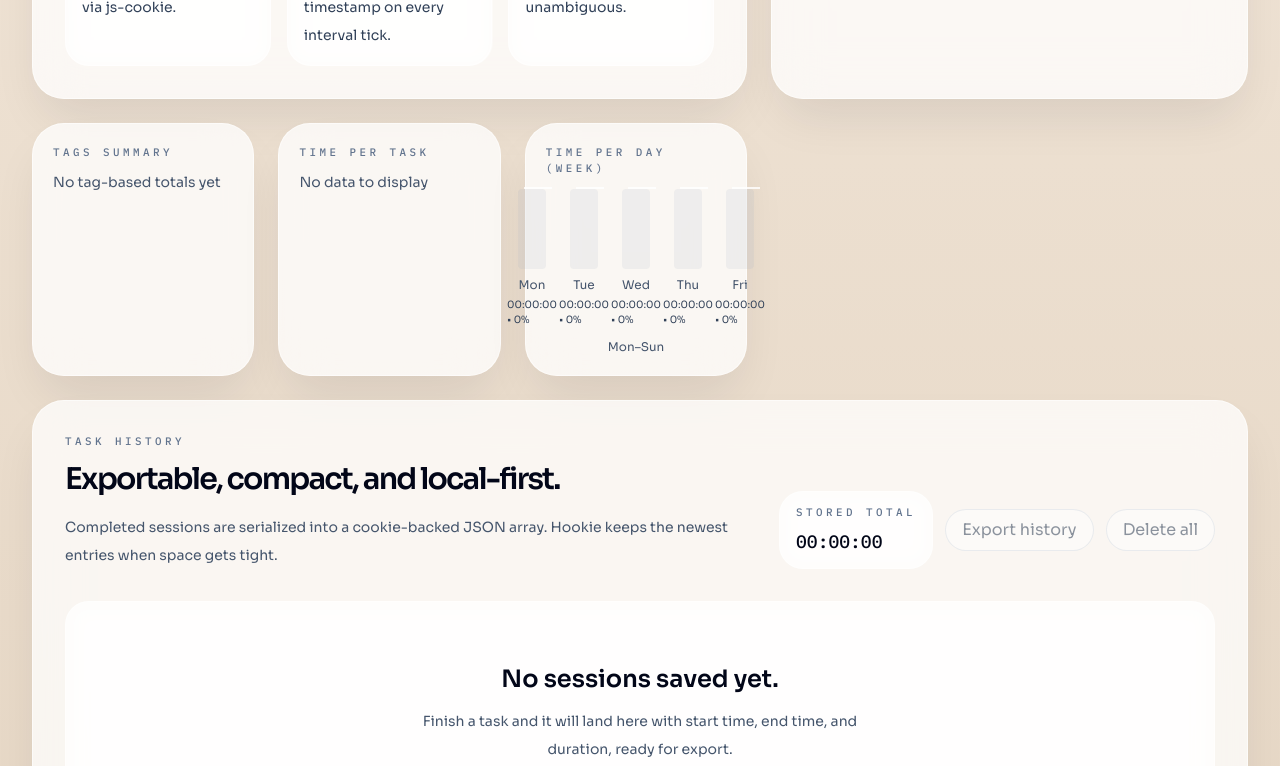
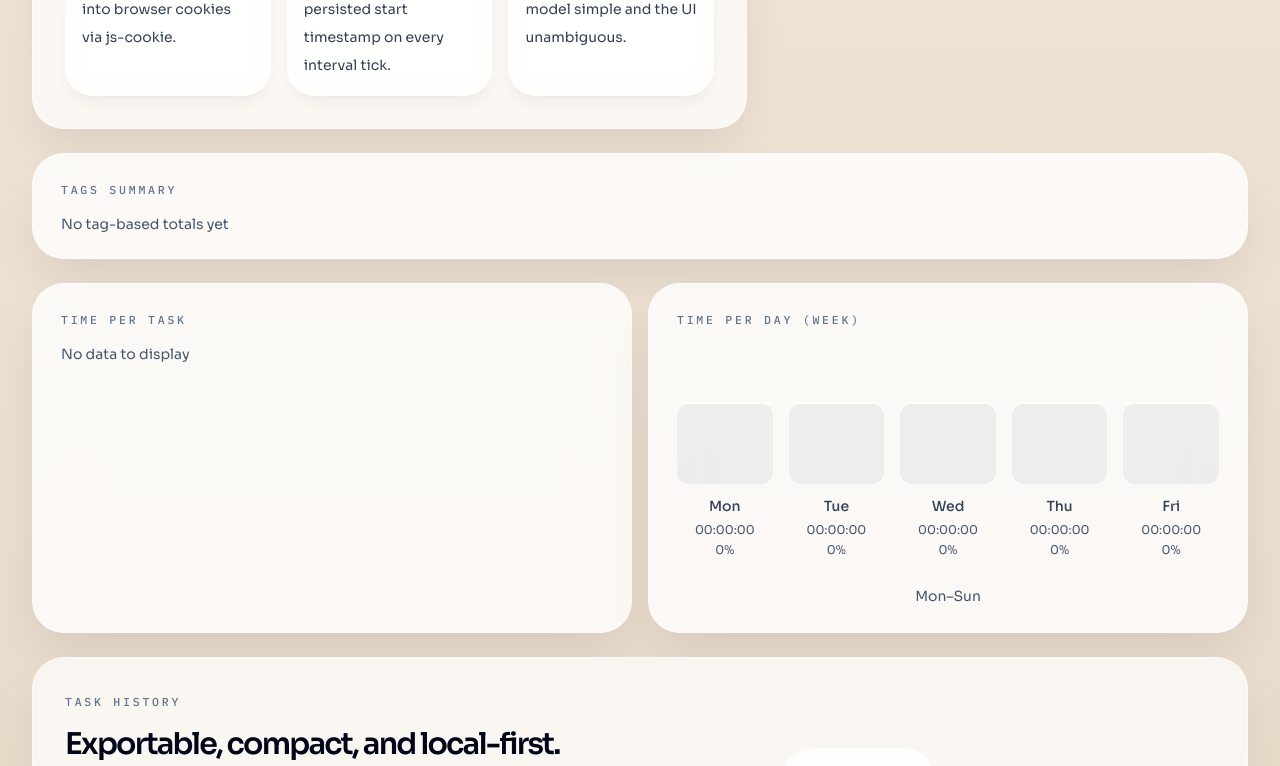
Before and after one commit to Henrikbch1/time-tracker, a React (Vite) app in the folder frontend/: page / in a window 1280 px wide. Shown: the part 980-1746 px from the top of the page. Built offline with nearby package versions, Linux system fonts and the light colour scheme.

Commit message:
style: enhance layout and styling for improved UI consistency across components

```diff
--- a/frontend/src/App.tsx
+++ b/frontend/src/App.tsx
@@ -286,7 +286,7 @@ function App() {
           </div>
         </header>
 
-        <section className="grid gap-6 xl:grid-cols-[minmax(0,1.2fr)_minmax(320px,0.8fr)]">
+        <section className="grid items-start gap-6 xl:grid-cols-[minmax(0,1.2fr)_minmax(320px,0.8fr)]">
           <TrackerCard
             taskName={taskName}
             isRunning={Boolean(activeSession)}
@@ -301,7 +301,7 @@ function App() {
             language={language}
           />
 
-          <div className="grid gap-4 sm:grid-cols-3 xl:grid-cols-1">
+          <div className="grid gap-4 md:grid-cols-3 xl:grid-cols-1">
             <article className="stat-tile">
               <p className="eyebrow">{t('completedSessions', language)}</p>
               <p className="display-face mt-5 text-4xl font-semibold text-slate-950 dark:text-white">
@@ -332,8 +332,11 @@ function App() {
               </p>
             </article>
           </div>
-          <div className="grid gap-6 xl:grid-cols-3">
+          <div className="xl:col-span-2">
             <TagSummary tags={tags} totalsByTag={totalsByTag} language={language} />
+          </div>
+
+          <div className="grid gap-4 md:grid-cols-2 xl:col-span-2 2xl:grid-cols-[minmax(0,1.05fr)_minmax(0,0.95fr)]">
             <PieByTask totalsByTask={totalsByTask} totalMs={totalTrackedMs + (activeSession ? elapsedMs : 0)} language={language} />
             <TimeByDay history={history} now={now} language={language} activeSession={activeSession} elapsedMs={elapsedMs} workdays={workdays} />
           </div>
--- a/frontend/src/components/PieByTask.tsx
+++ b/frontend/src/components/PieByTask.tsx
@@ -75,8 +75,8 @@ export default function PieByTask({ totalsByTask, totalMs, size = 220, language
   return (
     <article className="stat-tile">
       <p className="eyebrow text-center">{t('pie_title', language ?? 'en')}</p>
-      <div className="mt-4 flex flex-col sm:flex-row gap-4 items-center justify-center w-full">
-        <svg width={size} height={size} viewBox={`0 0 ${size} ${size}`} aria-hidden>
+      <div className="mt-5 flex w-full flex-col gap-6 lg:flex-row lg:items-center lg:justify-between">
+        <svg viewBox={`0 0 ${size} ${size}`} className="mx-auto h-44 w-44 sm:h-56 sm:w-56 md:h-64 md:w-64 lg:mx-0 lg:flex-none" aria-hidden>
           {slices.map((s, i) => (
             <path key={s.taskName + i} d={describeArc(cx, cy, r, s.startAngle, s.endAngle)} fill={s.color} />
           ))}
@@ -86,12 +86,12 @@ export default function PieByTask({ totalsByTask, totalMs, size = 220, language
           </text>
         </svg>
 
-        <div className="flex flex-col gap-2">
+        <div className="grid w-full gap-3 lg:max-w-[24rem]">
           {slices.slice(0, 8).map((s) => (
-            <div key={s.taskName} className="flex items-center gap-3">
+            <div key={s.taskName} className="surface-muted flex items-center gap-3 px-4 py-3">
               <span style={{ width: 12, height: 12, background: s.color, borderRadius: 3, display: 'inline-block' }} />
-              <div className="text-sm">
-                <div className="font-medium text-slate-900 dark:text-white">{s.taskName}</div>
+              <div className="min-w-0 text-sm">
+                <div className="truncate font-medium text-slate-900 dark:text-white">{s.taskName}</div>
                 <div className="text-xs text-slate-600 dark:text-slate-300">{formatDuration(s.ms)} ({Math.round(s.portion * 100)}%)</div>
               </div>
             </div>
--- a/frontend/src/components/TagSummary.tsx
+++ b/frontend/src/components/TagSummary.tsx
@@ -24,19 +24,19 @@ export default function TagSummary({ tags, totalsByTag, language }: Props) {
   return (
     <article className="stat-tile">
       <p className="eyebrow">{t('tagsSummary', language)}</p>
-      <div className="mt-4 flex flex-col gap-2">
+      <div className="mt-5 grid gap-3 md:grid-cols-2 xl:grid-cols-3">
         {tagIds.map((id) => {
           const tag = tags.find((t) => t.id === id)
           return (
-            <div key={id} className="flex items-center justify-between">
-              <div className="flex items-center gap-3">
+            <div key={id} className="surface-muted flex items-center justify-between gap-4 px-4 py-3">
+              <div className="flex min-w-0 items-center gap-3">
                 <span
                   style={{ background: tag?.color ?? 'transparent' }}
-                  className="inline-block w-3 h-3 rounded-full border border-slate-200 dark:border-white/10"
+                  className="inline-block h-3 w-3 shrink-0 rounded-full border border-slate-200 dark:border-white/10"
                 />
-                <span className="text-sm font-medium">{tag?.name ?? t('deletedLabel', language)}</span>
+                <span className="truncate text-sm font-medium text-slate-800 dark:text-slate-100">{tag?.name ?? t('deletedLabel', language)}</span>
               </div>
-              <div className="text-sm">{formatDuration(totalsByTag[id])}</div>
+              <div className="shrink-0 text-sm text-slate-700 dark:text-slate-200">{formatDuration(totalsByTag[id])}</div>
             </div>
           )
         })}
--- a/frontend/src/components/TimeByDay.tsx
+++ b/frontend/src/components/TimeByDay.tsx
@@ -79,7 +79,7 @@ export default function TimeByDay({ history, now = Date.now(), language, activeS
   return (
     <article className="stat-tile">
       <p className="eyebrow">{t('timePerDayWeek', language ?? 'en')}</p>
-      <div className="mt-3 flex gap-3 items-end justify-center w-full">
+      <div className="mt-5 grid w-full grid-flow-col auto-cols-[minmax(4.75rem,1fr)] gap-3 overflow-x-auto pb-2 sm:gap-4">
         {displayedDays.map((d, idx) => {
           const targetHours = d.workHours ?? 0
           const targetMs = targetHours * 3_600_000
@@ -88,24 +88,30 @@ export default function TimeByDay({ history, now = Date.now(), language, activeS
           const percent = targetMs > 0 ? Math.round((d.ms / targetMs) * 100) : 0
 
           return (
-            <div key={d.key} className="flex flex-col items-center" style={{ width: 40 }}>
-              <div title={`${formatDuration(d.ms)}`} style={{ height: 80, display: 'flex', alignItems: 'flex-end', position: 'relative' }}>
+            <div key={d.key} className="flex min-w-[4.75rem] flex-col items-center">
+              <div
+                title={`${formatDuration(d.ms)}`}
+                style={{ height: 132, display: 'flex', alignItems: 'flex-end', position: 'relative', width: '100%' }}
+              >
                 {/* target background bar */}
-                <div style={{ width: 28, height: `${targetHeight}px`, background: 'rgba(148,163,184,0.12)', borderRadius: 4, position: 'absolute', bottom: 0 }} aria-hidden />
+                <div style={{ width: '100%', height: `${targetHeight}px`, background: 'rgba(148,163,184,0.14)', borderRadius: 12, position: 'absolute', bottom: 0 }} aria-hidden />
                 {/* achieved fill */}
-                <div style={{ width: 28, height: `${achievedHeight}px`, background: progressGradient(percent), borderRadius: 4, position: 'relative' }} />
+                <div style={{ width: '100%', height: `${achievedHeight}px`, background: progressGradient(percent), borderRadius: 12, position: 'relative' }} />
                 {/* small target line indicator */}
                 {targetMs > 0 ? (
-                  <div style={{ position: 'absolute', bottom: `${targetHeight}px`, left: 6, width: 28, height: 2, background: 'rgba(255,255,255,0.9)', opacity: 0.9 }} aria-hidden />
+                  <div style={{ position: 'absolute', bottom: `${targetHeight}px`, left: '50%', transform: 'translateX(-50%)', width: '100%', height: 2, background: 'rgba(255,255,255,0.9)', opacity: 0.9 }} aria-hidden />
                 ) : null}
               </div>
-              <div className="text-xs text-slate-600 dark:text-slate-300 mt-2">{labels[idx]}</div>
-              <div className="text-[10px] text-slate-700 dark:text-slate-200 mt-1">{formatDuration(d.ms)}{targetMs>0 ? ` • ${percent}%` : ''}</div>
+              <div className="mt-3 text-sm font-medium leading-5 text-slate-700 dark:text-slate-200">{labels[idx]}</div>
+              <div className="mt-1 text-center text-xs leading-5 text-slate-600 dark:text-slate-300">
+                <span className="block">{formatDuration(d.ms)}</span>
+                {targetMs > 0 ? <span className="block">{percent}%</span> : null}
+              </div>
             </div>
           )
         })}
       </div>
-      <div className="mt-3 text-xs text-slate-600 dark:text-slate-300 w-full text-center">{t('monToSun', language ?? 'en')}</div>
+      <div className="mt-4 w-full text-center text-sm leading-6 text-slate-600 dark:text-slate-300">{t('monToSun', language ?? 'en')}</div>
     </article>
   )
 }
--- a/frontend/src/index.css
+++ b/frontend/src/index.css
@@ -66,16 +66,16 @@ select {
   }
 
   .surface-muted {
-    @apply rounded-[1.5rem] border border-white/45 bg-white/55 backdrop-blur-md dark:border-white/10 dark:bg-white/[0.04];
+    @apply rounded-[1.75rem] border border-white/45 bg-white/60 shadow-lg shadow-slate-900/5 backdrop-blur-md dark:border-white/10 dark:bg-white/[0.05] dark:shadow-black/10;
   }
 
   .eyebrow {
-    @apply text-[0.68rem] font-medium uppercase tracking-[0.32em] text-slate-500 dark:text-slate-400;
+    @apply text-[0.72rem] font-medium uppercase tracking-[0.24em] leading-6 text-slate-500 dark:text-slate-400;
     font-family: var(--font-mono);
   }
 
   .stat-tile {
-    @apply rounded-[2rem] border border-white/55 bg-white/75 px-5 py-5 text-left shadow-2xl shadow-slate-900/10 backdrop-blur-xl dark:border-white/10 dark:bg-white/[0.05] dark:shadow-black/[0.35];
+    @apply rounded-[2rem] border border-white/55 bg-white/80 px-6 py-6 text-left shadow-2xl shadow-slate-900/10 backdrop-blur-xl dark:border-white/10 dark:bg-white/[0.06] dark:shadow-black/[0.35] sm:px-7 sm:py-6;
   }
 
   .action-button {
```
